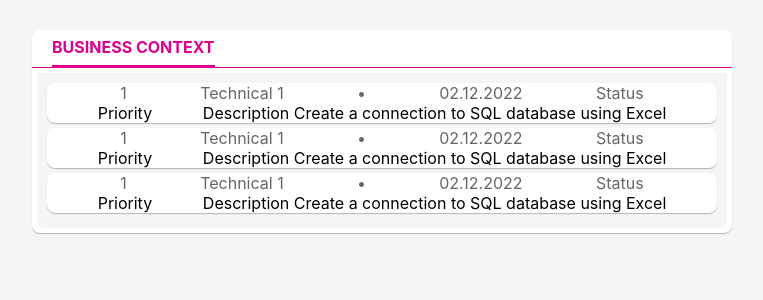
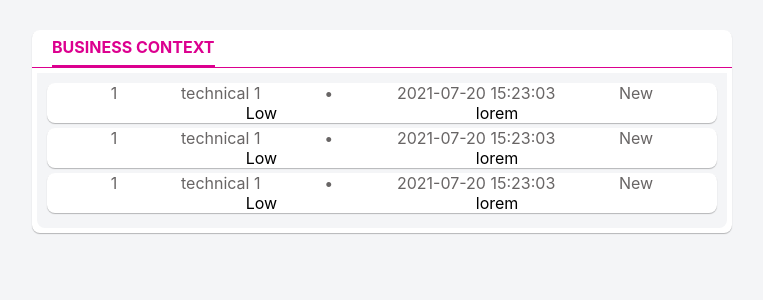
Before and after one commit to BilkaDev/angular-business-context, an Angular app: page / in a window 1280 px wide. Shown: the top 300 px of the page, without its empty margins (258-1021 px from the left). Built offline with nearby package versions, Linux system fonts and the light colour scheme.

Commit message:
Modify structure files and create component Task

```diff
--- a/src/app/app.component.html
+++ b/src/app/app.component.html
@@ -4,45 +4,12 @@
   </div>
   <div class="business-context__content">
     <div class="tasks">
-      <div class="card task">
-        <div class="task__info">
-          <p>1</p>
-          <p>Technical 1</p>
-          <p>•</p>
-          <p> 02.12.2022 </p>
-          <p> Status</p>
-        </div>
-        <div class="task__description">
-          <p>Priority</p>
-          <p>Description Create a connection to SQL database using Excel</p>
-        </div>
-      </div>
-      <div class="card task">
-        <div class="task__info">
-          <p>1</p>
-          <p>Technical 1</p>
-          <p>•</p>
-          <p> 02.12.2022 </p>
-          <p> Status</p>
-        </div>
-        <div class="task__description">
-          <p>Priority</p>
-          <p>Description Create a connection to SQL database using Excel</p>
-        </div>
-      </div>
-      <div class="card task">
-        <div class="task__info">
-          <p>1</p>
-          <p>Technical 1</p>
-          <p>•</p>
-          <p> 02.12.2022 </p>
-          <p> Status</p>
-        </div>
-        <div class="task__description">
-          <p>Priority</p>
-          <p>Description Create a connection to SQL database using Excel</p>
-        </div>
-      </div>
+      <app-task [wo_id]="1" assigned_to="technical 1" description="lorem" priority="Low" status="New"
+                received_date="2021-07-20 15:23:03"></app-task>
+      <app-task [wo_id]="1" assigned_to="technical 1" description="lorem" priority="Low" status="New"
+                received_date="2021-07-20 15:23:03"></app-task>
+      <app-task [wo_id]="1" assigned_to="technical 1" description="lorem" priority="Low" status="New"
+                received_date="2021-07-20 15:23:03"></app-task>
     </div>
   </div>
 </div>
--- /dev/null
+++ b/src/app/task/task.component.html
@@ -0,0 +1,13 @@
+<div class="card task">
+  <div class="task__info">
+    <p>{{wo_id}}</p>
+    <p>{{assigned_to}}</p>
+    <p>•</p>
+    <p> {{received_date}} </p>
+    <p> {{status}}</p>
+  </div>
+  <div class="task__description">
+    <p>{{priority}}</p>
+    <p>{{description}}</p>
+  </div>
+</div>
--- /dev/null
+++ b/src/app/task/task.component.scss
@@ -0,0 +1,14 @@
+.task {
+  margin-bottom: 0.5rem;
+  &__info{
+    display: flex;
+    justify-content: space-evenly;
+    font-size: 1.6rem;
+    color: #686565;
+  }
+  &__description{
+    display: flex;
+    justify-content: space-evenly;
+    font-size: 1.6rem;
+  }
+}
--- /dev/null
+++ b/src/app/task/task.component.ts
@@ -0,0 +1,23 @@
+import { Component, Input } from "@angular/core";
+
+@Component({
+  selector: "app-task",
+  templateUrl: "./task.component.html",
+  styleUrls: ["./task.component.scss"]
+})
+export class TaskComponent {
+
+  @Input()
+  public wo_id!: number;
+  @Input()
+  public description!: string;
+  @Input()
+  public received_date!: string;
+  @Input()
+  public assigned_to!: string;
+  @Input()
+  public status!: string;
+  @Input()
+  public priority!: string;
+
+}
--- a/src/styles.scss
+++ b/src/styles.scss
@@ -55,18 +55,3 @@ body {
   border-bottom-right-radius: 8px;
   background-color: #f4f5f7;
 }
-
-.task {
-  margin-bottom: 0.5rem;
-  &__info{
-    display: flex;
-    justify-content: space-evenly;
-    font-size: 1.6rem;
-    color: #686565;
-  }
-  &__description{
-    display: flex;
-    justify-content: space-evenly;
-    font-size: 1.6rem;
-  }
-}
```
Also changed, not shown: src/app/app.module.ts (+11 -6 lines), src/app/task/task.ts (added, +13 -0 lines), 1 other file (tests, documents, lock files or other folders).
